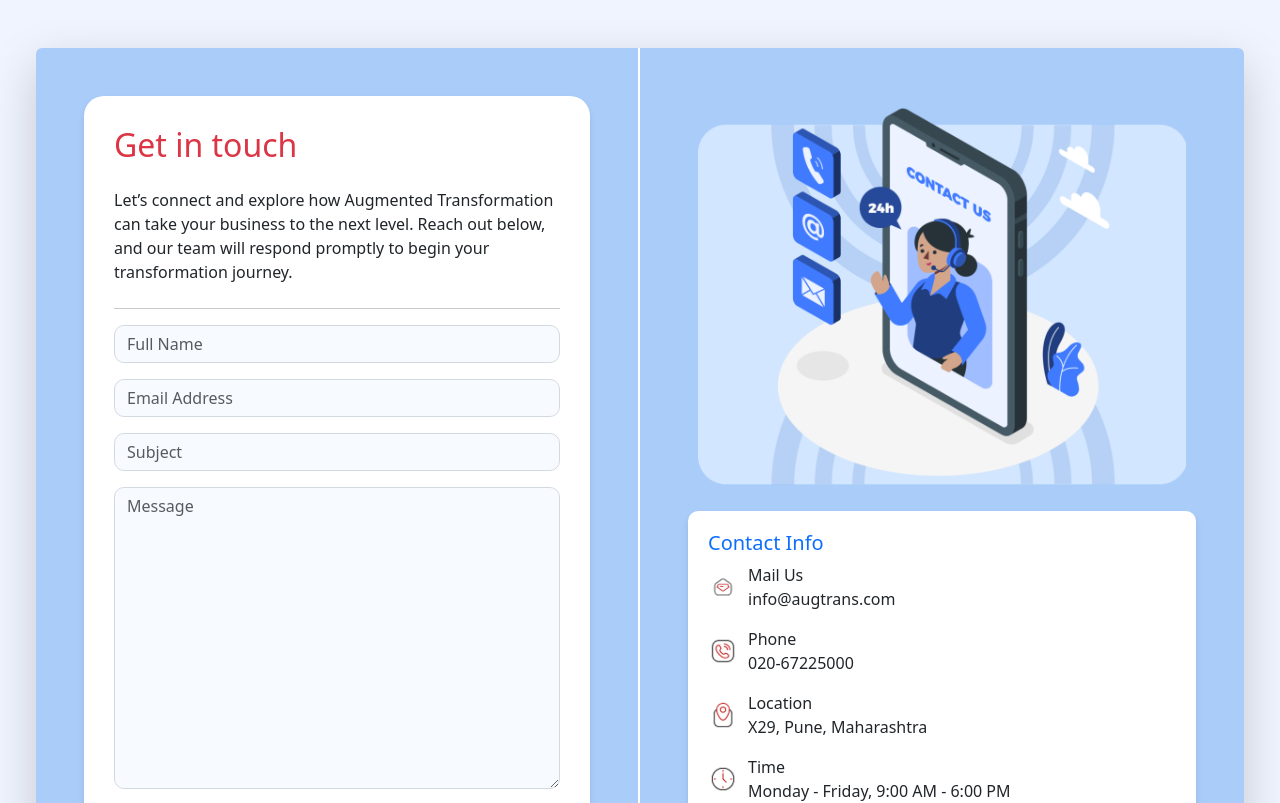
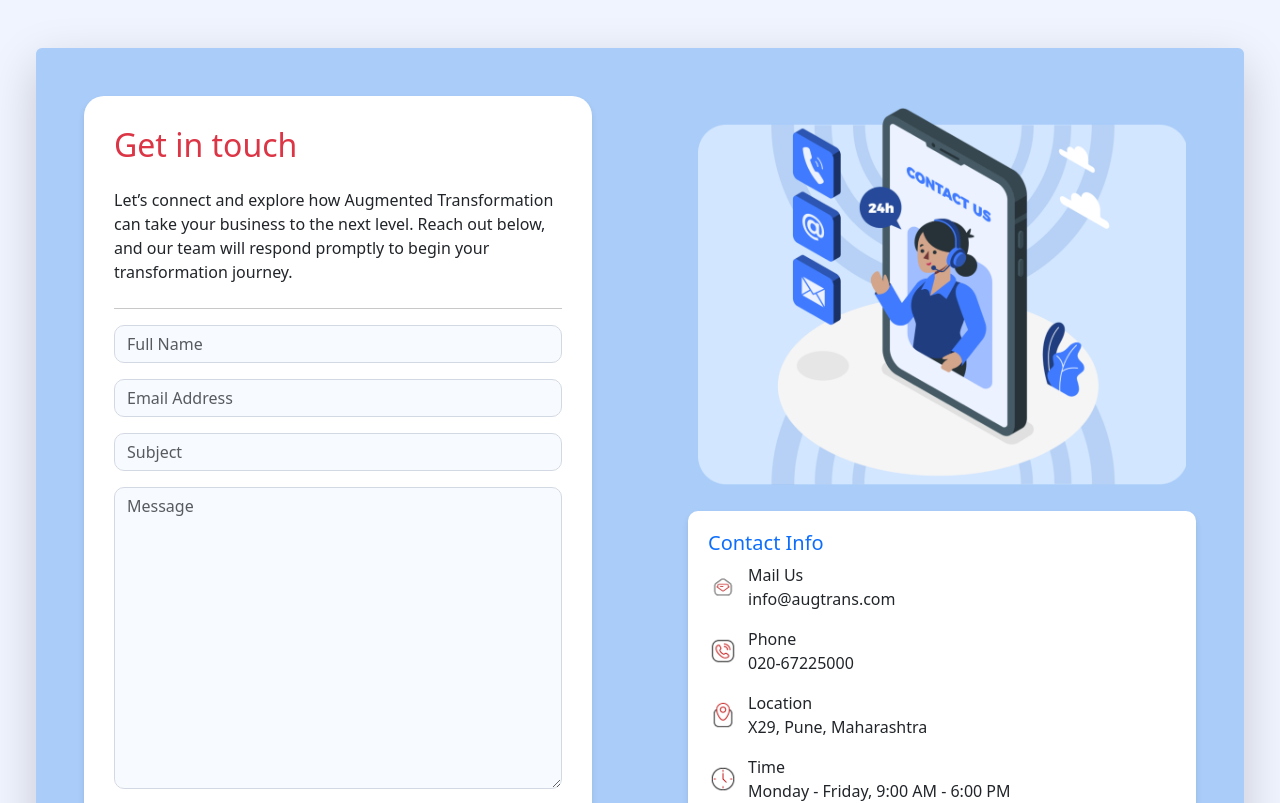
Before and after one commit to ROHIT2607/Augmented_Transformations, a React (Vite) app: page /contact in a window 1280 px wide. Shown: the top 803 px of the page. Built offline with nearby package versions, Linux system fonts and the light colour scheme.

Commit message:
Remove optional separator line from Contact Us component layout

```diff
--- a/src/components/Contact/Contact.jsx
+++ b/src/components/Contact/Contact.jsx
@@ -16,9 +16,6 @@ const ContactUs = () => {
         <Col
           md={6}
           className="p-5 d-flex flex-column justify-content-center h-100"
-          style={{
-            borderRight: "2px solid #ffffff", // Optional: Add a separator line
-          }}
         >
           <div
             style={{
```
